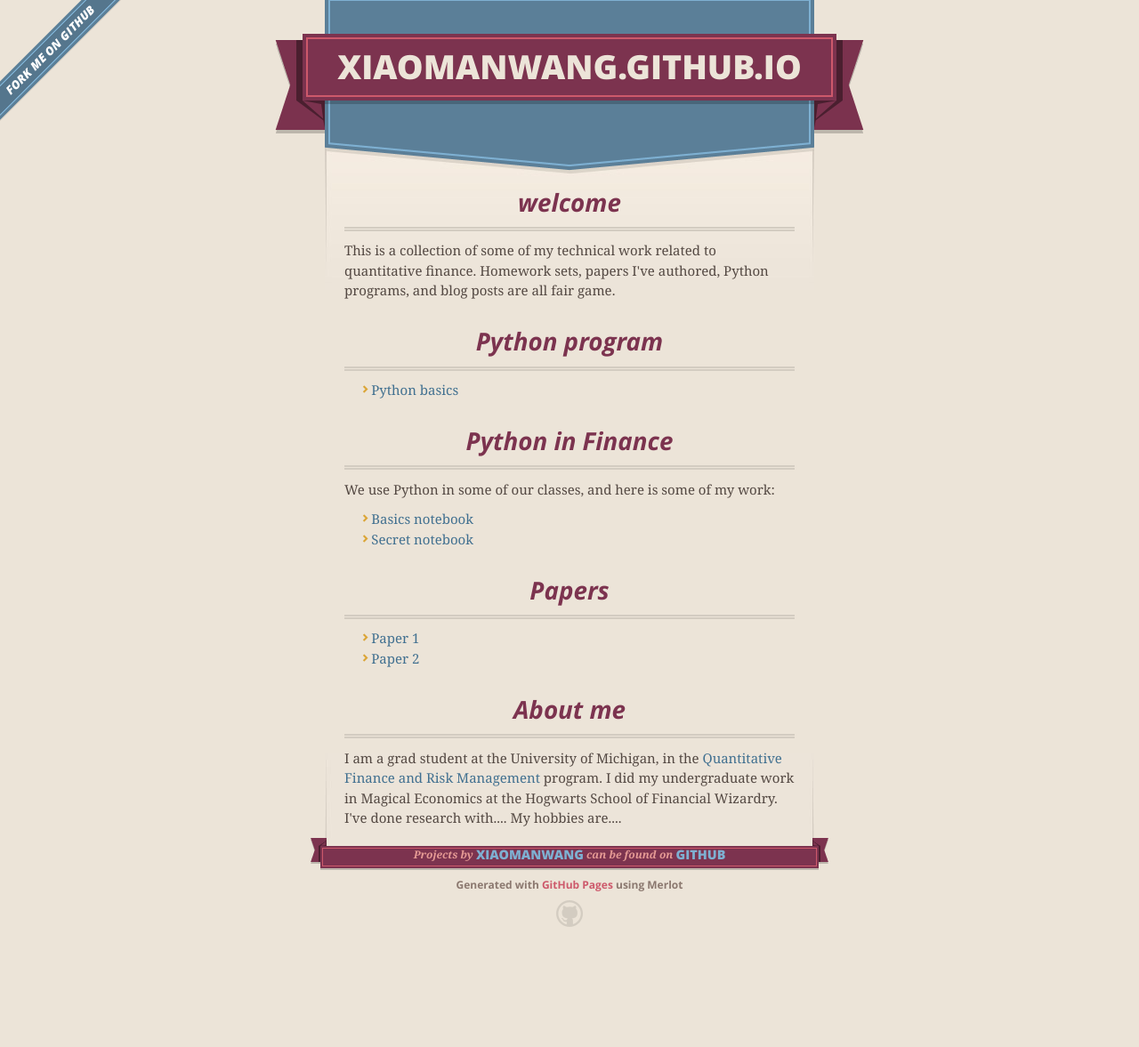
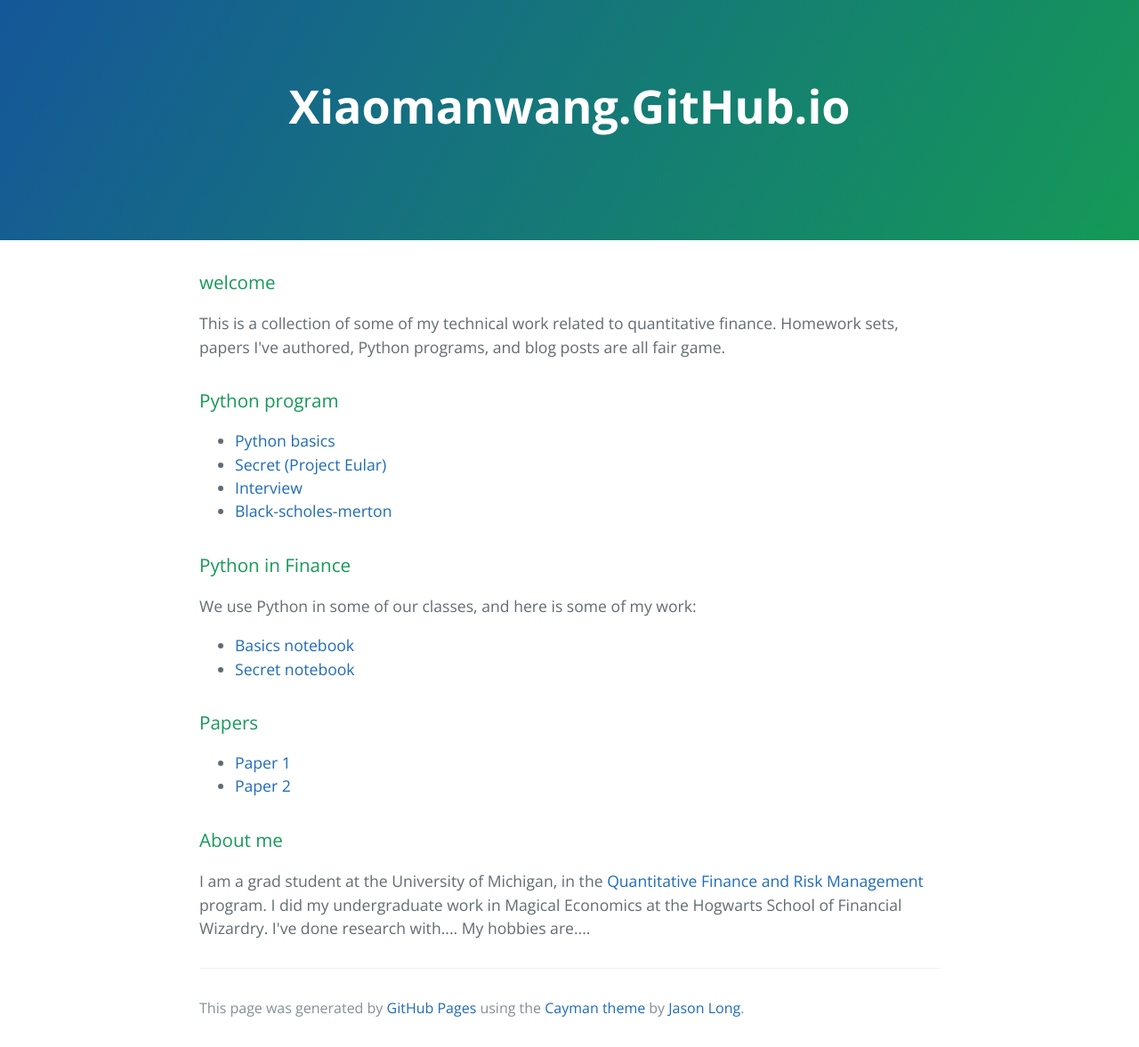
Before and after one commit to xiaomanwang/xiaomanwang.github.io, a plain HTML site: page index.html in a window 1280 px wide. Shown: the whole page at 89% size. Before the commit the page ends 1082 px from the top, so only its background shows below. Drawn offline with nearby package versions, Linux system fonts and the light colour scheme.

Commit message:
Replace master branch with page content via GitHub

```diff
--- a/index.html
+++ b/index.html
@@ -1,51 +1,22 @@
 <!DOCTYPE html>
-<html>
+<html lang="en-us">
   <head>
-    <meta charset='utf-8'>
-    <meta http-equiv="X-UA-Compatible" content="chrome=1">
-    <meta name="viewport" content="width=640">
+    <meta charset="UTF-8">
+    <title>Xiaomanwang.GitHub.io by xiaomanwang</title>
+    <meta name="viewport" content="width=device-width, initial-scale=1">
+    <link rel="stylesheet" type="text/css" href="stylesheets/normalize.css" media="screen">
+    <link href='https://fonts.googleapis.com/css?family=Open+Sans:400,700' rel='stylesheet' type='text/css'>
+    <link rel="stylesheet" type="text/css" href="stylesheets/stylesheet.css" media="screen">
+    <link rel="stylesheet" type="text/css" href="stylesheets/github-light.css" media="screen">
+  </head>
+  <body>
+    <section class="page-header">
+      <h1 class="project-name">Xiaomanwang.GitHub.io</h1>
+      <h2 class="project-tagline"></h2>
+    </section>
 
-    <link rel="stylesheet" href="stylesheets/core.css" media="screen">
-    <link rel="stylesheet" href="stylesheets/mobile.css" media="handheld, only screen and (max-device-width:640px)">
-    <link rel="stylesheet" href="stylesheets/github-light.css">
-
-    <script type="text/javascript" src="javascripts/modernizr.js"></script>
-    <script type="text/javascript" src="https://ajax.googleapis.com/ajax/libs/jquery/1.7.1/jquery.min.js"></script>
-    <script type="text/javascript" src="javascripts/headsmart.min.js"></script>
-    <script type="text/javascript">
-      $(document).ready(function () {
-        $('#main_content').headsmart()
-      })
-    </script>
-    <title>Xiaomanwang.GitHub.io by xiaomanwang</title>
-  </head>
-
-  <body>
-    <a id="forkme_banner" href="https://github.com/xiaomanwang">View on GitHub</a>
-    <div class="shell">
-
-      <header>
-        <span class="ribbon-outer">
-          <span class="ribbon-inner">
-            <h1>Xiaomanwang.GitHub.io</h1>
-            <h2></h2>
-          </span>
-          <span class="left-tail"></span>
-          <span class="right-tail"></span>
-        </span>
-      </header>
-
-      <div id="no-downloads">
-        <span class="inner">
-        </span>
-      </div>
-
-
-      <span class="banner-fix"></span>
-
-
-      <section id="main_content">
-        <h3>
+    <section class="main-content">
+      <h3>
 <a id="welcome" class="anchor" href="#welcome" aria-hidden="true"><span aria-hidden="true" class="octicon octicon-link"></span></a>welcome</h3>
 
 <p>This is a collection of some of my technical work related to quantitative finance. Homework sets, papers I've authored,  Python programs, and blog posts are all fair game.</p>
@@ -55,6 +26,9 @@
 
 <ul>
 <li><a href="https://github.com/xiaomanwang/qfrm-python/blob/master/python-basics-notebook.ipynb">Python basics</a></li>
+<li><a href="https://github.com/xiaomanwang/qfrm-python/blob/master/python-secret-notebook-empty.ipynb">Secret (Project Eular)</a></li>
+<li><a href="https://github.com/xiaomanwang/qfrm-python/blob/master/python-interview-notebook-empty.ipynb">Interview</a></li>
+<li><a href="https://github.com/xiaomanwang/qfrm-python/blob/master/finance/python-black-scholes-merton.ipynb">Black-scholes-merton</a></li>
 </ul>
 
 <h3>
@@ -79,21 +53,13 @@
 <a id="about-me" class="anchor" href="#about-me" aria-hidden="true"><span aria-hidden="true" class="octicon octicon-link"></span></a>About me</h3>
 
 <p>I am a grad student at the University of Michigan, in the <a href="https://lsa.umich.edu/math/graduates/quantitative-finance.html">Quantitative Finance and Risk Management</a> program. I did my undergraduate work in Magical Economics at the Hogwarts School of Financial Wizardry. I've done research with.... My hobbies are.... </p>
-      </section>
 
-      <footer>
-        <span class="ribbon-outer">
-          <span class="ribbon-inner">
-            <p>Projects by <a href="https://github.com/xiaomanwang">xiaomanwang</a> can be found on <a href="https://github.com/xiaomanwang">GitHub</a></p>
-          </span>
-          <span class="left-tail"></span>
-          <span class="right-tail"></span>
-        </span>
-        <p>Generated with <a href="https://pages.github.com">GitHub Pages</a> using Merlot</p>
-        <span class="octocat"></span>
+      <footer class="site-footer">
+
+        <span class="site-footer-credits">This page was generated by <a href="https://pages.github.com">GitHub Pages</a> using the <a href="https://github.com/jasonlong/cayman-theme">Cayman theme</a> by <a href="https://twitter.com/jasonlong">Jason Long</a>.</span>
       </footer>
 
-    </div>
+    </section>
 
 
   </body>
--- a/params.json
+++ b/params.json
@@ -1,6 +1,6 @@
 {
   "name": "Xiaomanwang.GitHub.io",
   "tagline": "",
-  "body": "### welcome\r\nThis is a collection of some of my technical work related to quantitative finance. Homework sets, papers I've authored,  Python programs, and blog posts are all fair game.\r\n\r\n### Python program\r\n* [Python basics](https://github.com/xiaomanwang/qfrm-python/blob/master/python-basics-notebook.ipynb)\r\n\r\n### Python in Finance\r\nWe use Python in some of our classes, and here is some of my work:\r\n* [Basics notebook](https://github.com/pbenson/qfrm-bootcamp/blob/gh-pages/python-templates/python-basics-notebook-empty.ipynb)\r\n* [Secret notebook](https://github.com/pbenson/qfrm-bootcamp/blob/gh-pages/python-templates/python-secret-notebook-empty.ipynb)\r\n\r\n### Papers\r\n* [Paper 1](https://github.com/aslkdfj)\r\n* [Paper 2](https://github.com/aslkdfj)\r\n\r\n### About me\r\nI am a grad student at the University of Michigan, in the [Quantitative Finance and Risk Management](https://lsa.umich.edu/math/graduates/quantitative-finance.html) program. I did my undergraduate work in Magical Economics at the Hogwarts School of Financial Wizardry. I've done research with.... My hobbies are.... ",
+  "body": "### welcome\r\nThis is a collection of some of my technical work related to quantitative finance. Homework sets, papers I've authored,  Python programs, and blog posts are all fair game.\r\n\r\n### Python program\r\n* [Python basics](https://github.com/xiaomanwang/qfrm-python/blob/master/python-basics-notebook.ipynb)\r\n* [Secret (Project Eular)](https://github.com/xiaomanwang/qfrm-python/blob/master/python-secret-notebook-empty.ipynb)\r\n* [Interview](https://github.com/xiaomanwang/qfrm-python/blob/master/python-interview-notebook-empty.ipynb)\r\n* [Black-scholes-merton](https://github.com/xiaomanwang/qfrm-python/blob/master/finance/python-black-scholes-merton.ipynb)\r\n\r\n### Python in Finance\r\nWe use Python in some of our classes, and here is some of my work:\r\n* [Basics notebook](https://github.com/pbenson/qfrm-bootcamp/blob/gh-pages/python-templates/python-basics-notebook-empty.ipynb)\r\n* [Secret notebook](https://github.com/pbenson/qfrm-bootcamp/blob/gh-pages/python-templates/python-secret-notebook-empty.ipynb)\r\n\r\n### Papers\r\n* [Paper 1](https://github.com/aslkdfj)\r\n* [Paper 2](https://github.com/aslkdfj)\r\n\r\n### About me\r\nI am a grad student at the University of Michigan, in the [Quantitative Finance and Risk Management](https://lsa.umich.edu/math/graduates/quantitative-finance.html) program. I did my undergraduate work in Magical Economics at the Hogwarts School of Financial Wizardry. I've done research with.... My hobbies are.... ",
   "note": "Don't delete this file! It's used internally to help with page regeneration."
 }
```
